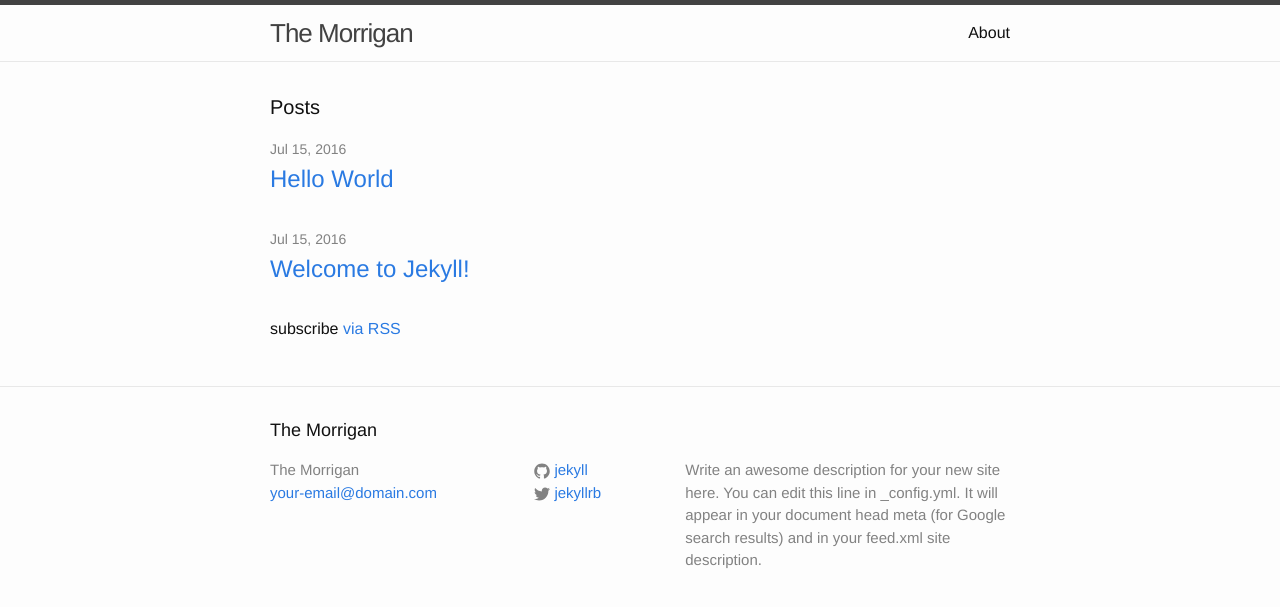
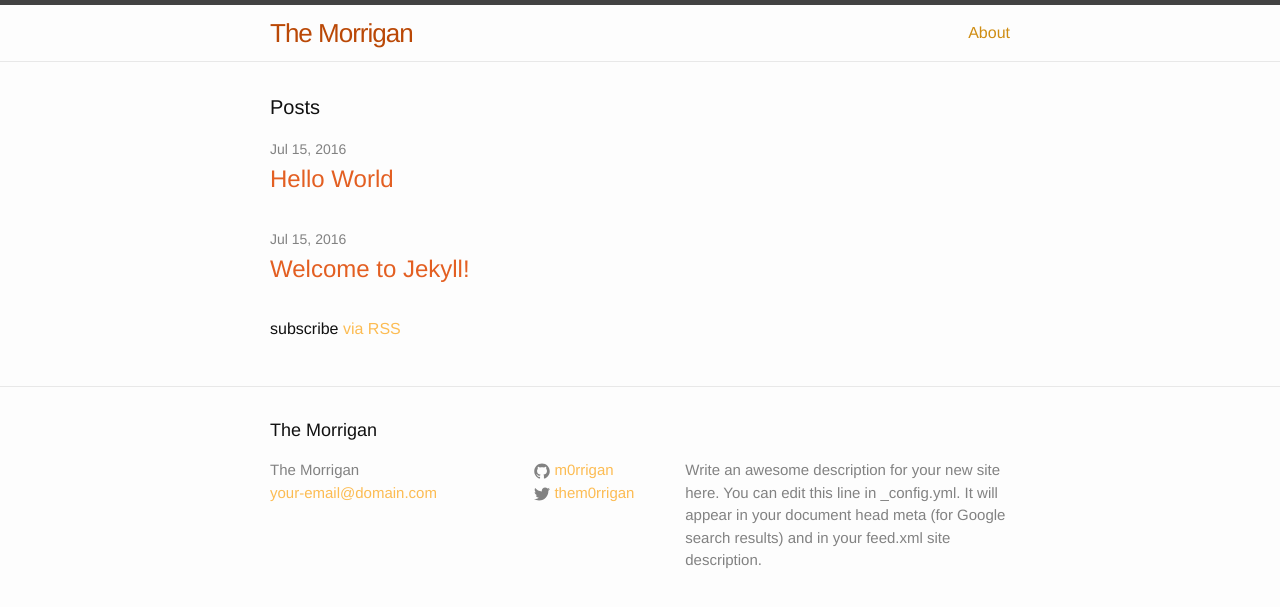
Before and after one commit to M0rrigan/M0rrigan.github.io, a Jekyll site: the page built from index.html, in a window 1280 px wide. Shown: the top 607 px of the page. Built offline with Jekyll 4.4.1, drawn with Linux system fonts in a browser that asks for light colours.

Commit message:
Color palette

```diff
--- a/_config.yml
+++ b/_config.yml
@@ -14,8 +14,8 @@ description: > # this means to ignore newlines until "baseurl:"
   Google search results) and in your feed.xml site description.
 baseurl: "" # the subpath of your site, e.g. /blog
 url: "http://yourdomain.com" # the base hostname & protocol for your site
-twitter_username: jekyllrb
-github_username:  jekyll
+twitter_username: them0rrigan
+github_username:  m0rrigan
 future: true
 
 # Build settings
--- a/_sass/_base.scss
+++ b/_sass/_base.scss
@@ -91,11 +91,11 @@ h1, h2, h3, h4, h5, h6 {
  * Links
  */
 a {
-    color: $brand-color;
+    color: $link-color;
     text-decoration: none;
 
     &:visited {
-        color: darken($brand-color, 15%);
+        color: darken($link-color, 15%);
     }
 
     &:hover {
--- a/_sass/_layout.scss
+++ b/_sass/_layout.scss
@@ -12,7 +12,7 @@
 
 .site-title {
     font-size: 26px;
-    font-weight: 300;
+    font-weight: 500;
     line-height: 56px;
     letter-spacing: -1px;
     margin-bottom: 0;
@@ -20,7 +20,7 @@
 
     &,
     &:visited {
-        color: $grey-color-dark;
+        color: #ba4806;
     }
 }
 
@@ -33,7 +33,7 @@
     }
 
     .page-link {
-        color: $text-color;
+        color: #cf8d13;
         line-height: $base-line-height;
 
         // Gaps between nav items, but not on the last one
@@ -192,6 +192,7 @@
 .post-link {
     display: block;
     font-size: 24px;
+    color: $post-color;
 }
 
 
--- a/css/main.scss
+++ b/css/main.scss
@@ -17,6 +17,8 @@ $spacing-unit:     30px;
 $text-color:       #111;
 $background-color: #fdfdfd;
 $brand-color:      #2a7ae2;
+$post-color:       #e35f22;
+$link-color:       #fcbc53;
 
 $grey-color:       #828282;
 $grey-color-light: lighten($grey-color, 40%);
```
